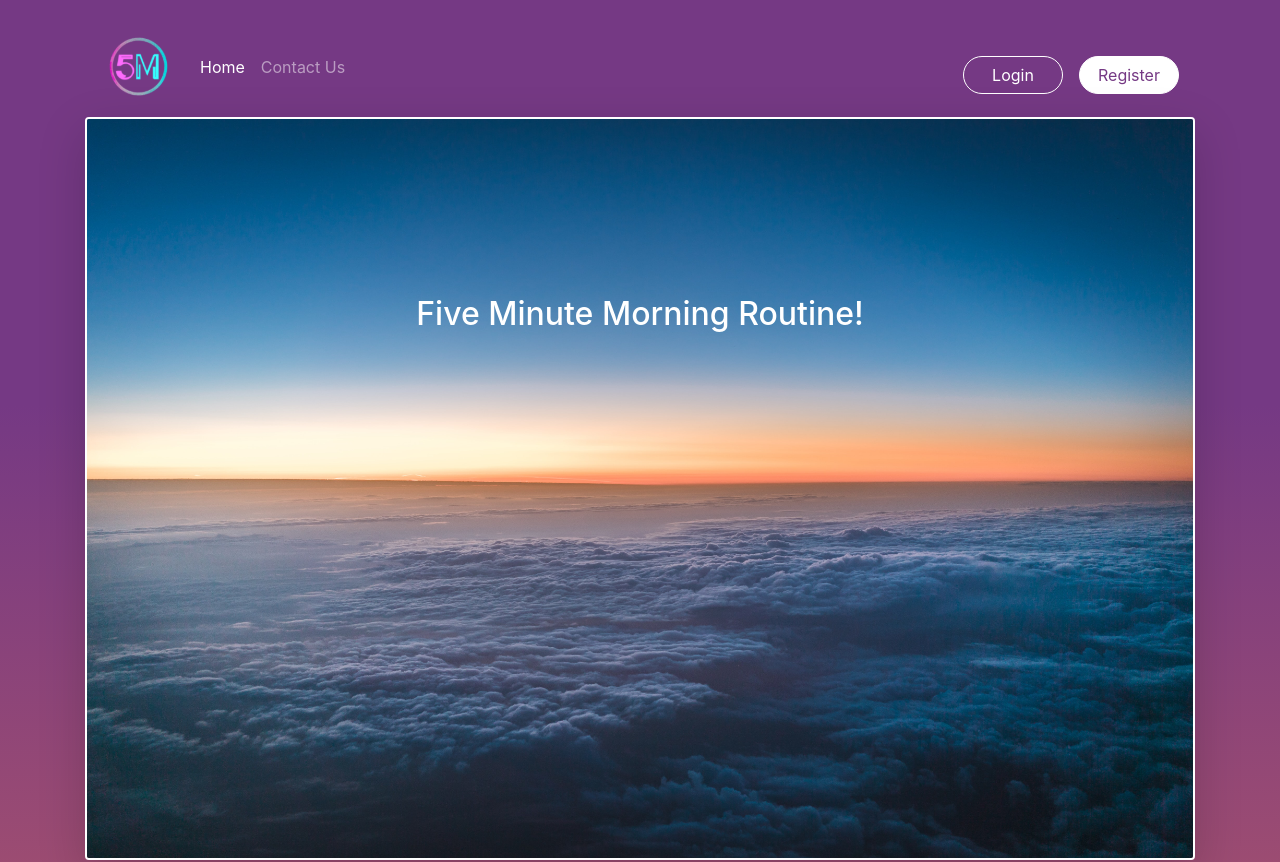
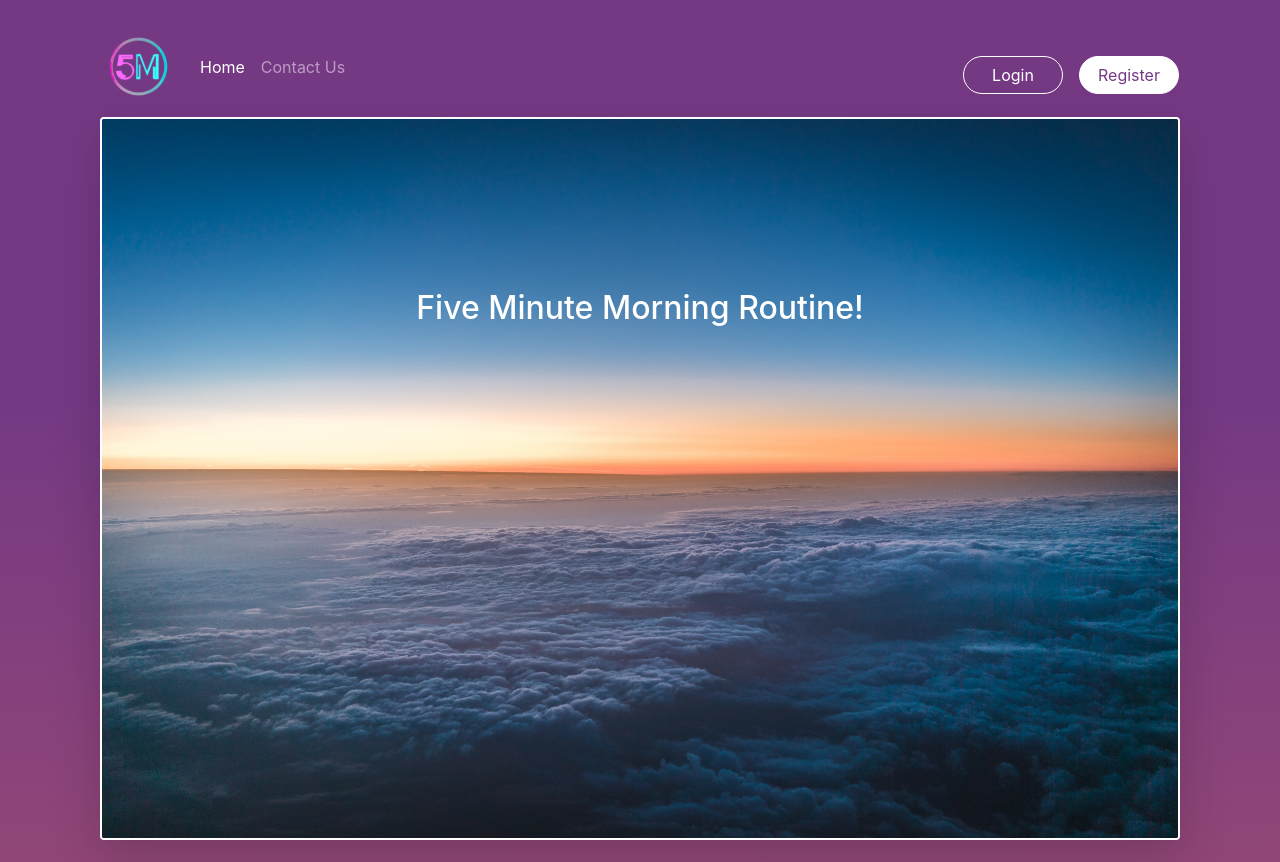
Before and after one commit to chriscyber/FiveMinuteRoutine-react, a React (Create React App) app: page / in a window 1280 px wide. Shown: the top 862 px of the page. Built offline with nearby package versions, Linux system fonts and the light colour scheme; no server answers.

Commit message:
fixed background gradient on home

```diff
--- a/src/HomePage.jsx
+++ b/src/HomePage.jsx
@@ -25,11 +25,8 @@ export default class HomePage extends Component {
   render() {
     return (
       <div>
-        <section className="bg-gradient">
+        <Container>
           <HomeImages />
-        </section>
-
-        <Container>
           <RenderHomeForm />
         </Container>
 
```
Also changed, not shown: 2 other files (tests, documents, lock files or other folders).
